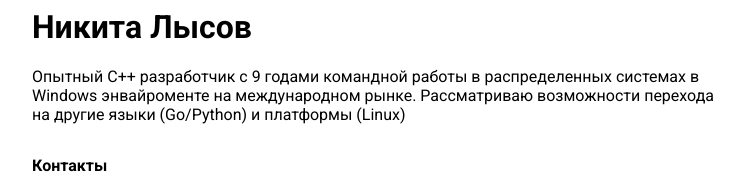
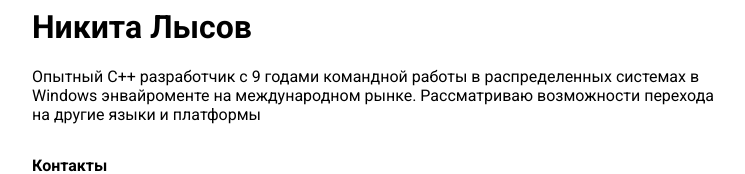
Before and after one commit to niklysov/niklysov.github.io, a plain HTML site: page index.html in a window 1280 px wide. Shown: the top 174 px of the page, without its empty margins (266-1011 px from the left). Drawn offline with Linux system fonts and the light colour scheme.

Commit message:
cleaning

```diff
--- a/index.html
+++ b/index.html
@@ -13,7 +13,7 @@
 <body>
   <div class="outline">
     <h1>Никита Лысов</h1>
-    <div>Опытный С++ разработчик с 9 годами командной работы в распределенных системах в Windows энвайроменте на международном рынке. Рассматриваю возможности перехода на другие языки (Go/Python) и платформы (Linux)</div>
+    <div>Опытный С++ разработчик с 9 годами командной работы в распределенных системах в Windows энвайроменте на международном рынке. Рассматриваю возможности перехода на другие языки и платформы</div>
     <div class="contacts">
       <h4>Контакты</h4>
       <a href="mailto:nik.lysov@gmail.com">nik.lysov@gmail.com </a>
```
